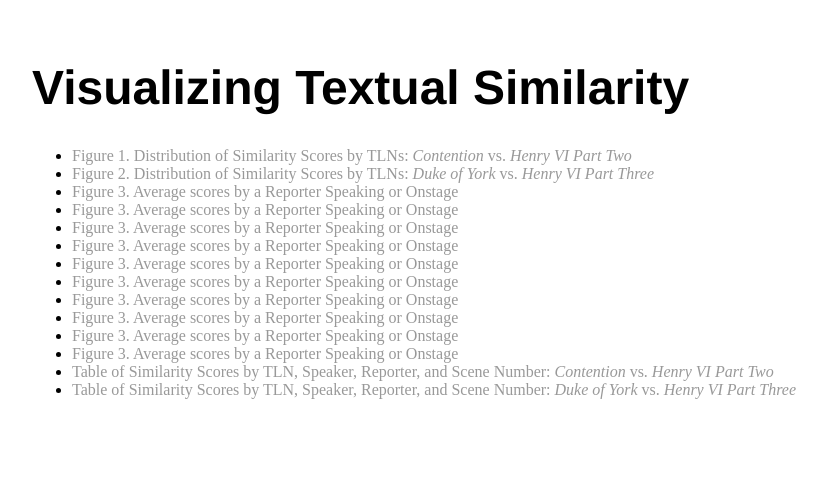
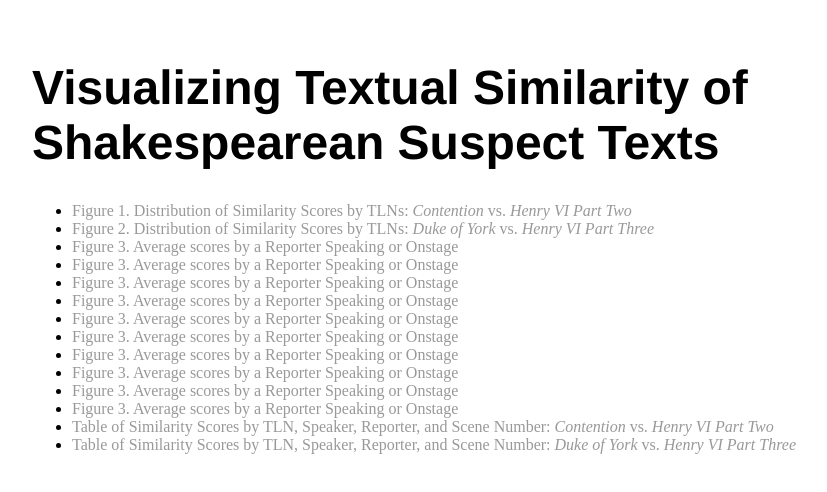
Before and after one commit to hkim1596/Visualizing-Textual-Similarity, a plain HTML site: page index.html in a window 1280 px wide. Shown: the whole page, without its empty margins (160-987 px from the left). Drawn offline with Linux system fonts and the light colour scheme.

Commit message:
Update index.html

```diff
--- a/index.html
+++ b/index.html
@@ -7,7 +7,7 @@
 
   </head>
   <body>
-    <h1>Visualizing Textual Similarity</h1>
+    <h1>Visualizing Textual Similarity of Shakespearean Suspect Texts</h1>
     <p>
         <ul>
           <li><a href="fig1.html">Figure 1. Distribution of Similarity Scores by TLNs: <em>Contention</em> vs. <em>Henry VI Part Two</em></a></li>
```
